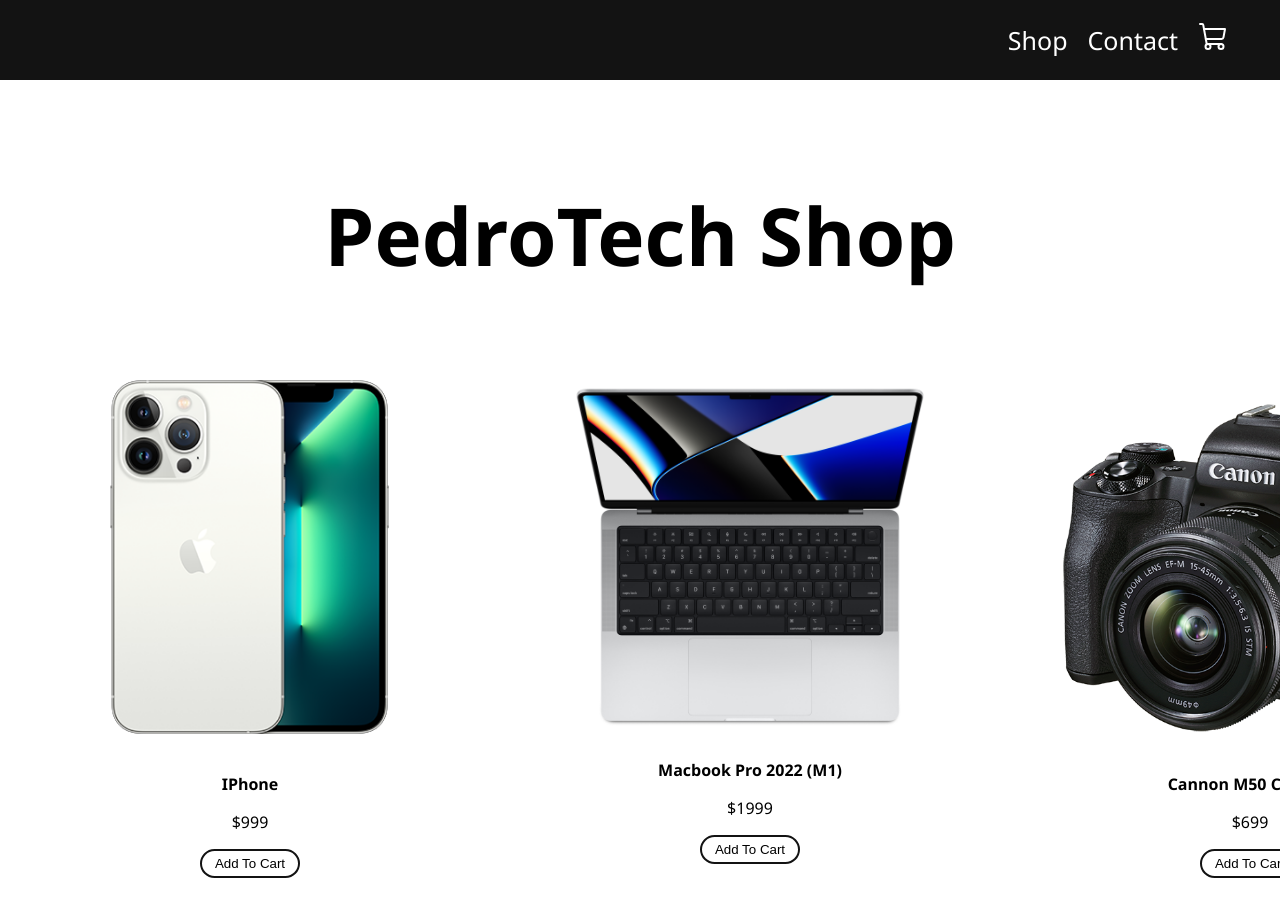
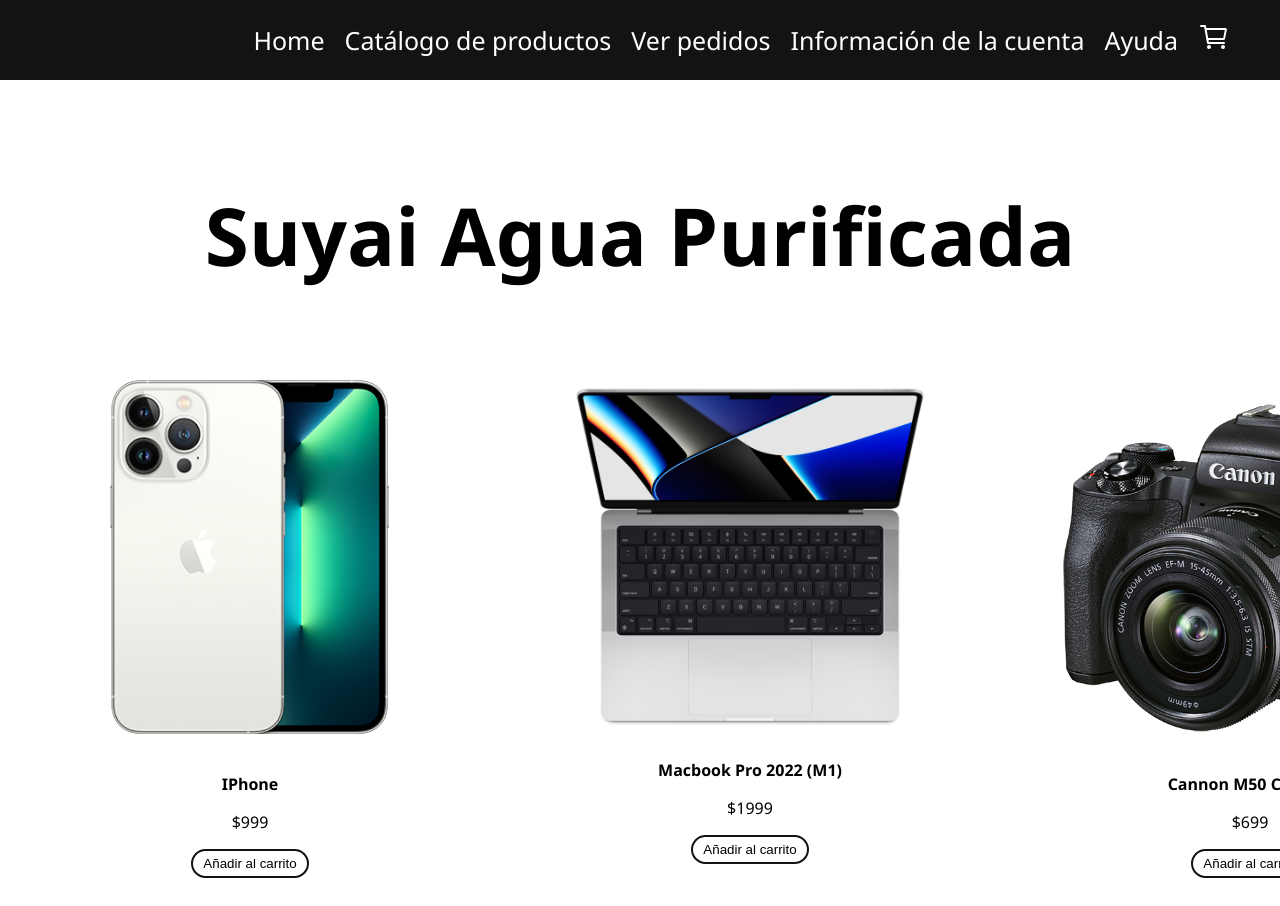
Before and after one commit to fherrera7850/suyai2, a React (Create React App) app: page / in a window 1280 px wide. Shown: the top 906 px of the page. Built offline with nearby package versions, Linux system fonts and the light colour scheme.

Commit message:
cambios interfaz

```diff
--- a/package.json
+++ b/package.json
@@ -9,6 +9,7 @@
     "phosphor-react": "^1.4.1",
     "react": "^18.2.0",
     "react-dom": "^18.2.0",
+    "react-icons": "^5.0.1",
     "react-router-dom": "^6.4.4",
     "react-scripts": "5.0.1",
     "web-vitals": "^2.1.0"
--- a/src/App.js
+++ b/src/App.js
@@ -1,5 +1,6 @@
 import "./App.css";
 import { BrowserRouter as Router, Routes, Route } from "react-router-dom";
+import { Home } from "./pages/home";
 import { Navbar } from "./components/navbar";
 import { Shop } from "./pages/shop/shop";
 import { Contact } from "./pages/contact";
@@ -14,6 +15,7 @@
           <Navbar />
           <Routes>
             <Route path="/" element={<Shop />} />
+            <Route path="/home" element={<Home />} />
             <Route path="/contact" element={<Contact />} />
             <Route path="/cart" element={<Cart />} />
           </Routes>
--- a/src/components/navbar.jsx
+++ b/src/components/navbar.jsx
@@ -1,17 +1,21 @@
 import React from "react";
 import { Link } from "react-router-dom";
-import { ShoppingCart } from "phosphor-react";
 import "./navbar.css";
+import { IoCartOutline } from "react-icons/io5";
 
 export const Navbar = () => {
   return (
     <div className="navbar">
       <div className="links">
-        <Link to="/"> Shop </Link>
-        <Link to="/contact"> Contact </Link>
+        <Link to="/home"> Home </Link>
+        <Link to="/"> Catálogo de productos </Link>
+        <Link to="/"> Ver pedidos </Link>
+        <Link to="/"> Información de la cuenta </Link>
+        <Link to="/contact"> Ayuda </Link>
         <Link to="/cart">
-          <ShoppingCart size={32} />
+          <IoCartOutline size={32}/>
         </Link>
+
       </div>
     </div>
   );
--- /dev/null
+++ b/src/pages/home.jsx
@@ -0,0 +1,5 @@
+import React from "react";
+
+export const Home = () => {
+  return <div> home </div>;
+};
--- a/src/pages/shop/product.jsx
+++ b/src/pages/shop/product.jsx
@@ -10,14 +10,14 @@
   return (
     <div className="product">
       <img src={productImage} />
-      <div className="description">
+      <div className="descripcion">
         <p>
           <b>{productName}</b>
         </p>
         <p> ${price}</p>
       </div>
-      <button className="addToCartBttn" onClick={() => addToCart(id)}>
-        Add To Cart {cartItemCount > 0 && <> ({cartItemCount})</>}
+      <button className="añadirAlCarrito" onClick={() => addToCart(id)}>
+        Añadir al carrito {cartItemCount > 0 && <> ({cartItemCount})</>}
       </button>
     </div>
   );
--- a/src/pages/shop/shop.css
+++ b/src/pages/shop/shop.css
@@ -26,7 +26,7 @@
   width: 400px;
 }
 
-.product .description {
+.product .descripcion {
   text-align: center;
 }
 
@@ -35,7 +35,7 @@
   cursor: pointer;
 }
 
-.addToCartBttn {
+.añadirAlCarrito {
   background-color: transparent;
   border: 2px solid rgb(19, 19, 19);
   min-width: 100px;
--- a/src/pages/shop/shop.jsx
+++ b/src/pages/shop/shop.jsx
@@ -7,7 +7,7 @@
   return (
     <div className="shop">
       <div className="shopTitle">
-        <h1>PedroTech Shop</h1>
+        <h1>Suyai Agua Purificada</h1>
       </div>
 
       <div className="products">
```
Also changed, not shown: 1 other file (tests, documents, lock files or other folders).
